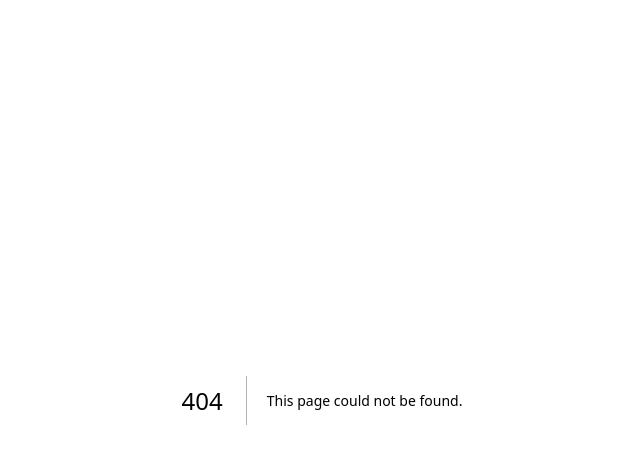
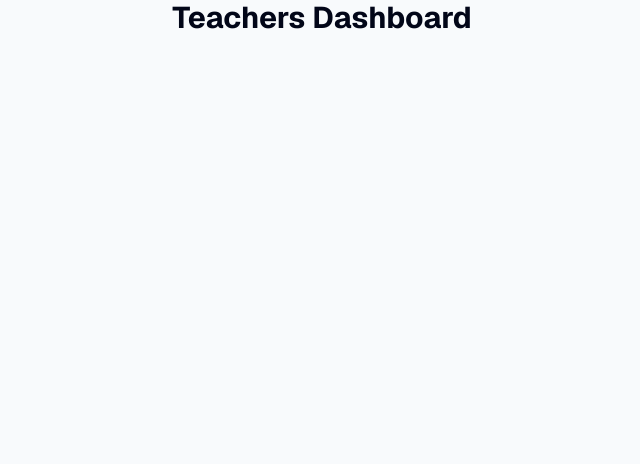
Before and after one commit to Ayomide-Philip/digital-attendance, a Next.js app: page /dashboard/teachers in a window 1280 px wide. Before the commit this address had no page. Shown: the top 464 px of the page, without its empty margins (318-958 px from the left). Built offline with nearby package versions, Linux system fonts and the light colour scheme.

Commit message:
feat: add Teachers Dashboard and Layout components

```diff
--- /dev/null
+++ b/app/(dashboard)/dashboard/teachers/page.jsx
@@ -0,0 +1,7 @@
+export default async function Page() {
+  return (
+    <div className="flex h-full w-full items-center justify-center">
+      <h1 className="text-3xl font-bold">Teachers Dashboard</h1>
+    </div>
+  );
+}
--- /dev/null
+++ b/app/(dashboard)/layout.js
@@ -0,0 +1,3 @@
+export default function Layout({ children }) {
+  return <>{children}</>;
+}
```
